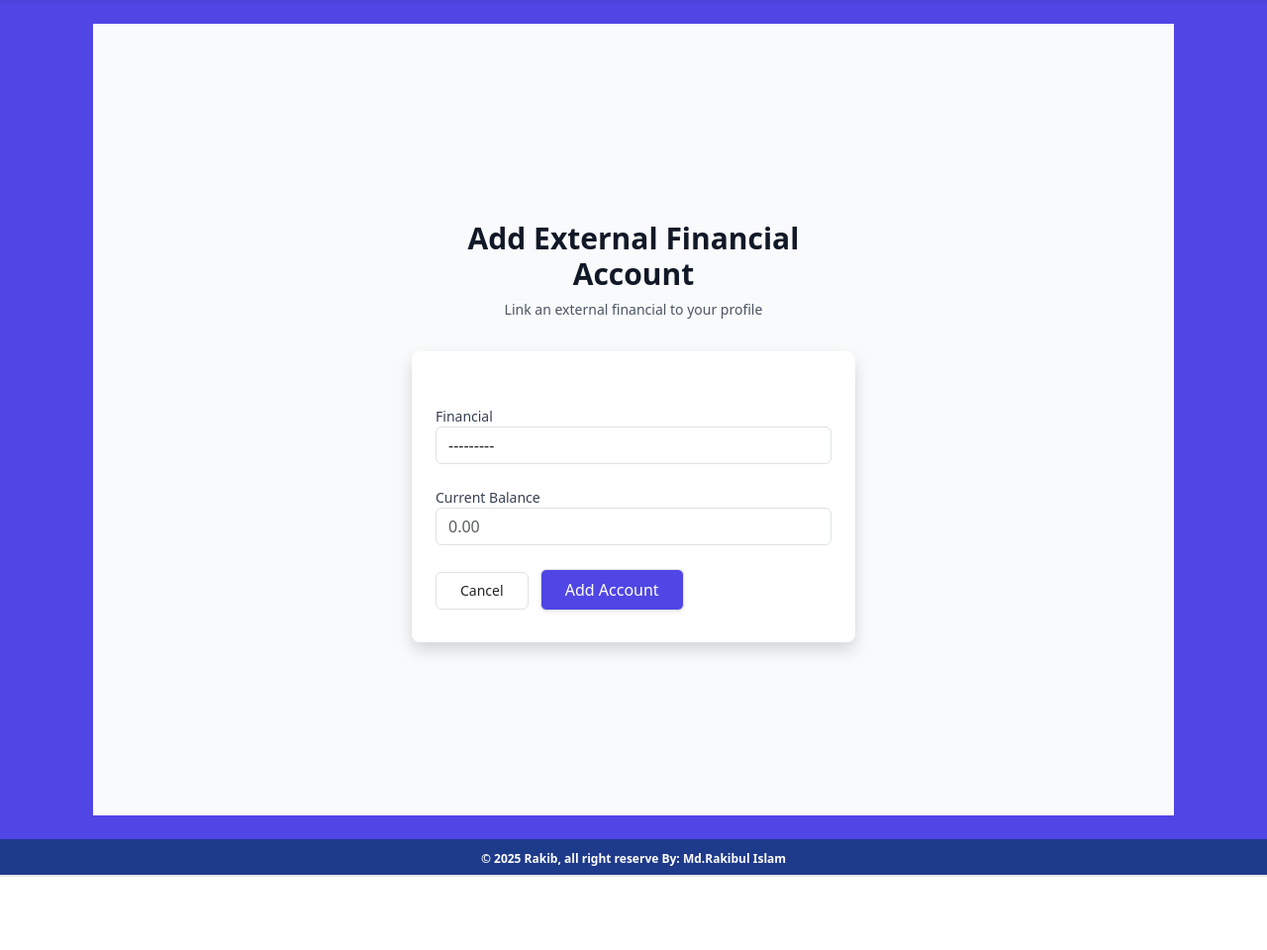
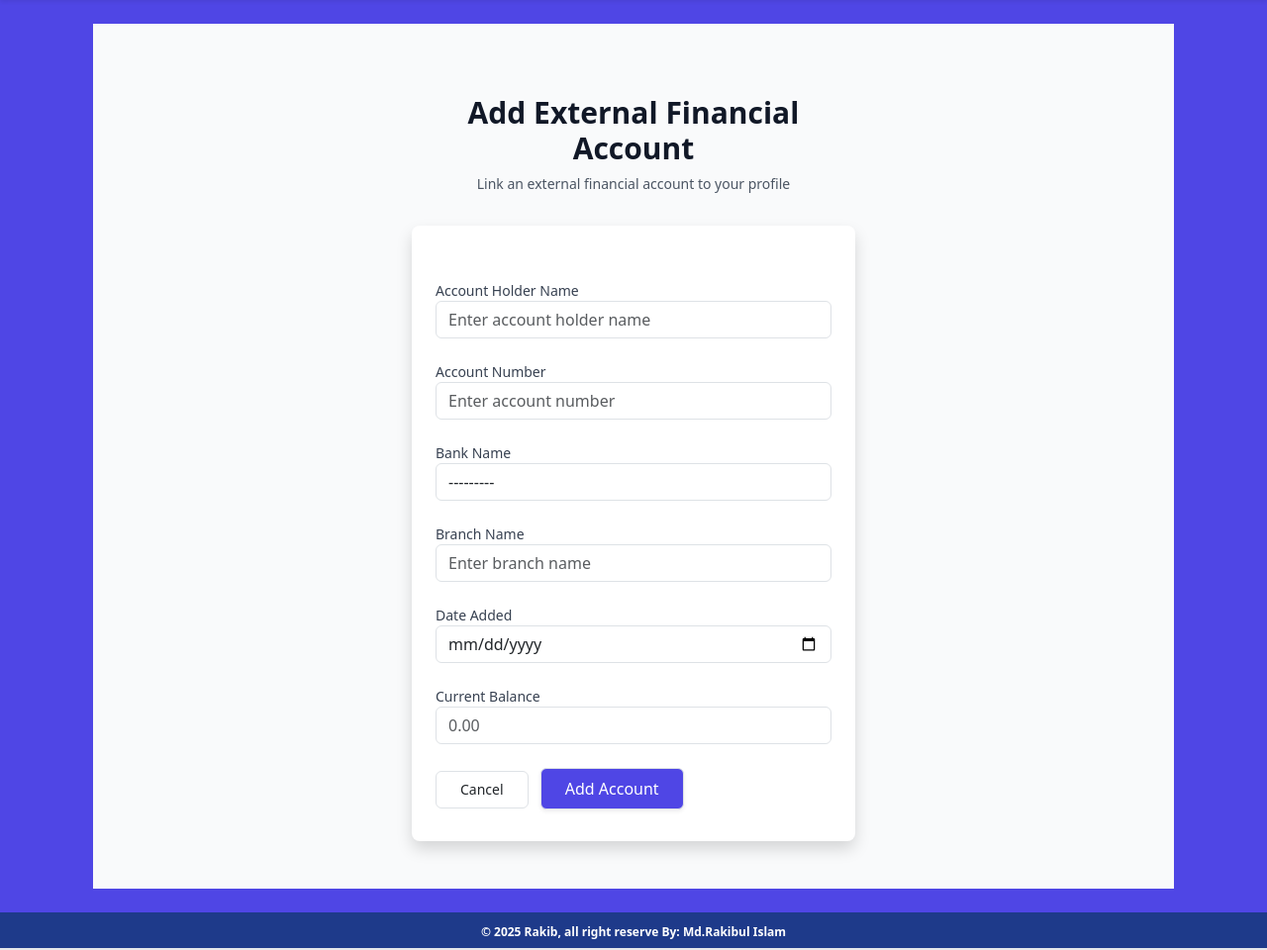
Before and after one commit to rakibul00/final_project_for_mist_bank_maangement, a Django app: page /accounts/external-accounts/add/ in a window 1280 px wide; the page is wider, and only the part inside the window is pictured. Shown: the part 80-1040 px from the top of that part at 99% size. Before the commit the page ends 966 px from the top of that part, so only its background shows below. Run offline with Django 4.2, Linux system fonts and the light colour scheme; a user stored in the database is signed in; data comes from the database, SQL or seed files in the repository; both versions use the stored data as it was after the commit.

Commit message:
Update repo with latest changes

```diff
--- a/accounts/forms.py
+++ b/accounts/forms.py
@@ -169,6 +169,14 @@ class AccountClosureRequestForm(forms.ModelForm):
 
 
 class ExternalBankAccountForm(forms.ModelForm):
+    account_holder_name = forms.CharField(
+        max_length=100,
+        widget=forms.TextInput(attrs={
+            'class': 'form-control',
+            'placeholder': 'Enter account holder name'
+        }),
+        label='Account Holder Name'
+    )
     account_number = forms.CharField(
         max_length=50,
         widget=forms.TextInput(attrs={
@@ -177,7 +185,21 @@ class ExternalBankAccountForm(forms.ModelForm):
         }),
         label='Account Number'
     )
-
+    branch_name = forms.CharField(
+        max_length=100,
+        widget=forms.TextInput(attrs={
+            'class': 'form-control',
+            'placeholder': 'Enter branch name'
+        }),
+        label='Branch Name'
+    )
+    date_added = forms.DateField(
+        widget=forms.DateInput(attrs={
+            'class': 'form-control',
+            'type': 'date'
+        }),
+        label='Date Added'
+    )
     current_balance = forms.DecimalField(
         max_digits=12,
         decimal_places=2,
@@ -192,14 +214,57 @@ class ExternalBankAccountForm(forms.ModelForm):
 
     class Meta:
         model = ExternalBankAccount
-        fields = ['bank', 'account_number', 'current_balance']
+        fields = ['account_holder_name', 'account_number', 'bank', 'branch_name', 'date_added', 'current_balance']
         widgets = {
             'bank': forms.Select(attrs={'class': 'form-control'}),
         }
 
+    def clean_current_balance(self):
+        bal = self.cleaned_data.get('current_balance')
+        if bal is None:
+            return 0
+        if bal < 0:
+            raise forms.ValidationError('Balance must be zero or a positive number.')
+        return bal
+
 
 class ExternalBankAccountCreateForm(forms.ModelForm):
-    bank = forms.ModelChoiceField(queryset=Bank.objects.filter(is_active=True), widget=forms.Select(attrs={'class': 'form-control'}))
+    account_holder_name = forms.CharField(
+        max_length=100,
+        widget=forms.TextInput(attrs={
+            'class': 'form-control',
+            'placeholder': 'Enter account holder name'
+        }),
+        label='Account Holder Name'
+    )
+    account_number = forms.CharField(
+        max_length=50,
+        widget=forms.TextInput(attrs={
+            'class': 'form-control',
+            'placeholder': 'Enter account number'
+        }),
+        label='Account Number'
+    )
+    bank = forms.ModelChoiceField(
+        queryset=Bank.objects.filter(is_active=True),
+        widget=forms.Select(attrs={'class': 'form-control'}),
+        label='Bank Name'
+    )
+    branch_name = forms.CharField(
+        max_length=100,
+        widget=forms.TextInput(attrs={
+            'class': 'form-control',
+            'placeholder': 'Enter branch name'
+        }),
+        label='Branch Name'
+    )
+    date_added = forms.DateField(
+        widget=forms.DateInput(attrs={
+            'class': 'form-control',
+            'type': 'date'
+        }),
+        label='Date Added'
+    )
     current_balance = forms.DecimalField(
         max_digits=12,
         decimal_places=2,
@@ -214,7 +279,7 @@ class ExternalBankAccountCreateForm(forms.ModelForm):
 
     class Meta:
         model = ExternalBankAccount
-        fields = ['bank', 'current_balance']
+        fields = ['account_holder_name', 'account_number', 'bank', 'branch_name', 'date_added', 'current_balance']
 
     def __init__(self, *args, **kwargs):
         # Accept `prefill_bank` kwarg (Bank instance or id) to disable bank selection
--- a/accounts/templates/accounts/add_external_account.html
+++ b/accounts/templates/accounts/add_external_account.html
@@ -6,7 +6,7 @@
     <div class="max-w-md w-full space-y-8">
         <div>
             <h2 class="mt-6 text-center text-3xl font-extrabold text-gray-900">Add External Financial Account</h2>
-            <p class="mt-2 text-center text-sm text-gray-600">Link an external financial to your profile</p>
+            <p class="mt-2 text-center text-sm text-gray-600">Link an external financial account to your profile</p>
         </div>
         <div class="bg-white py-8 px-6 shadow rounded-lg">
             {% if messages %}
@@ -18,18 +18,54 @@
             {% endif %}
             <form method="post" class="space-y-6">
                 {% csrf_token %}
+
                 <div>
-                      <label for="id_bank" class="block text-sm font-medium text-gray-700">Financial</label>
+                    <label for="id_account_holder_name" class="block text-sm font-medium text-gray-700">Account Holder Name</label>
+                    {{ form.account_holder_name }}
+                    {% if form.account_holder_name.errors %}
+                        <p class="text-sm text-red-600">{{ form.account_holder_name.errors }}</p>
+                    {% endif %}
+                </div>
+
+                <div>
+                    <label for="id_account_number" class="block text-sm font-medium text-gray-700">Account Number</label>
+                    {{ form.account_number }}
+                    {% if form.account_number.errors %}
+                        <p class="text-sm text-red-600">{{ form.account_number.errors }}</p>
+                    {% endif %}
+                </div>
+
+                <div>
+                    <label for="id_bank" class="block text-sm font-medium text-gray-700">Bank Name</label>
                     {% if prefill_bank %}
                         <input type="text" readonly value="{{ prefill_bank.name }}" class="mt-1 block w-full rounded-md border-gray-300 shadow-sm focus:border-indigo-500 focus:ring-indigo-500 sm:text-sm bg-gray-100" />
                         <input type="hidden" name="bank" value="{{ prefill_bank.id }}" />
                     {% else %}
                         {{ form.bank }}
                     {% endif %}
+                    {% if form.bank.errors %}
+                        <p class="text-sm text-red-600">{{ form.bank.errors }}</p>
+                    {% endif %}
                 </div>
 
                 <div>
-                      <label for="id_current_balance" class="block text-sm font-medium text-gray-700">Current Balance</label>
+                    <label for="id_branch_name" class="block text-sm font-medium text-gray-700">Branch Name</label>
+                    {{ form.branch_name }}
+                    {% if form.branch_name.errors %}
+                        <p class="text-sm text-red-600">{{ form.branch_name.errors }}</p>
+                    {% endif %}
+                </div>
+
+                <div>
+                    <label for="id_date_added" class="block text-sm font-medium text-gray-700">Date Added</label>
+                    {{ form.date_added }}
+                    {% if form.date_added.errors %}
+                        <p class="text-sm text-red-600">{{ form.date_added.errors }}</p>
+                    {% endif %}
+                </div>
+
+                <div>
+                    <label for="id_current_balance" class="block text-sm font-medium text-gray-700">Current Balance</label>
                     {{ form.current_balance }}
                     {% if form.current_balance.errors %}
                         <p class="text-sm text-red-600">{{ form.current_balance.errors }}</p>
--- a/accounts/views.py
+++ b/accounts/views.py
@@ -159,7 +159,7 @@ class ExternalBankAccountCreateView(LoginRequiredMixin, View):
 
         form = ExternalBankAccountCreateForm(request.POST, prefill_bank=prefill)
         if form.is_valid():
-            # Save atomically and update user's main balance
+            # Save atomically without modifying main account balance
             from django.db import transaction, IntegrityError
             try:
                 with transaction.atomic():
@@ -168,23 +168,15 @@ class ExternalBankAccountCreateView(LoginRequiredMixin, View):
                     # Ensure bank field is set (either from disabled field or prefill)
                     if prefill and not external_account.bank:
                         external_account.bank = prefill
-                    external_account.account_number = f"ext-{external_account.bank.id}-{request.user.id}-{int(request.user.id)}"
+                    # Account number is now provided by user, no need to generate
                     external_account.save()
-                    # Update user's main bank account balance if user has one
-                    try:
-                        user_account = request.user.account
-                        # add external balance to main balance
-                        user_account.balance = (user_account.balance or 0) + (external_account.current_balance or 0)
-                        user_account.save()
-                    except Exception:
-                        # if no main account, ignore balance addition
-                        pass
+                    # DO NOT update user's main bank account balance - external accounts are separate
             except IntegrityError:
-                messages.error(request, 'You already added this bank as an external account.')
+                messages.error(request, 'An account with this account number already exists.')
                 return render(request, self.template_name, {'form': form, 'prefill_bank': prefill})
 
             bank_display = external_account.bank.name if external_account.bank else 'Unknown Bank'
-            messages.success(request, f'External bank account {bank_display} added successfully!')
+            messages.success(request, f'External bank account for {external_account.account_holder_name} added successfully!')
             return redirect('external_accounts')
 
         return render(request, self.template_name, {'form': form, 'prefill_bank': prefill})
--- a/core/templates/footer.html
+++ b/core/templates/footer.html
@@ -4,7 +4,8 @@
             <div class="w-full text-center py-1 pb-1">
                 <p class="text-xs text-white font-bold mb-1">
                     © {% now "Y" %} Rakib,
-                     all right reserve By: <a href="https://www.facebook.com/00mRicE69" target="_blank" class="text-aquamarine hover:text-blue-300 transition-colors">Md.Rakibul Islam</a>
+                    all right reserve By: <a href="https://www.facebook.com/00mRicE69" target="_blank"
+                        class="text-aquamarine hover:text-blue-300 transition-colors">Md.Rakibul Islam</a>
                 </p>
             </div>
         </div>
--- a/transactions/views.py
+++ b/transactions/views.py
@@ -309,7 +309,10 @@ class TransactionReportView(LoginRequiredMixin, ListView):
     def get_context_data(self, **kwargs):
         context = super().get_context_data(**kwargs)
         context.update({
-            'account': self.request.user.account
+            'account': self.request.user.account,
+            'external_accounts': self.request.user.external_accounts.all(),
+            'total_balance': self.request.user.account.total_balance,
+            'external_total': self.request.user.account.external_accounts_balance,
         })
 
         return context
```
Also changed, not shown: accounts/admin.py (+8 -5 lines), accounts/models.py (+10 -5 lines), accounts/templates/accounts/edit_external_account.html (+51 -6 lines), accounts/templates/accounts/external_accounts.html (+8 -2 lines), core/templates/index.html (+2 -5 lines), notifications/signals.py (+28 -0 lines), transactions/templates/transactions/transaction_report.html (+18 -1 lines), accounts/migrations/0010_alter_externalbankaccount_options_and_more.py (added), db.sqlite3, 1 other file.
